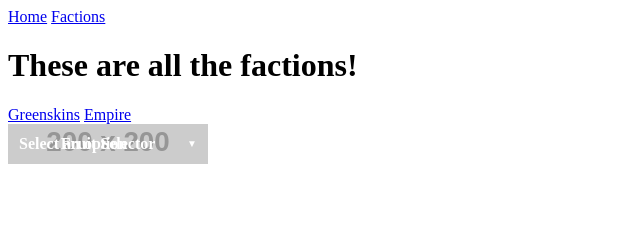
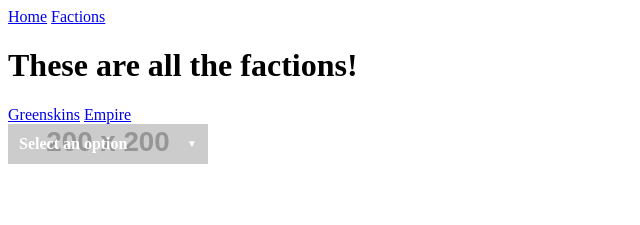
Before and after one commit to TotalTactician/Frondend, a SvelteKit app in the folder my-app/: page /faction in a window 1280 px wide. Shown: the top 225 px of the page, without its empty margins (0-640 px from the left). Built offline with nearby package versions, Linux system fonts and the light colour scheme.

Commit message:
Fixed a minor error in the dropdown header

```diff
--- a/my-app/src/routes/Dropdown.svelte
+++ b/my-app/src/routes/Dropdown.svelte
@@ -19,7 +19,6 @@
 
 <div class="dropdown-container">
   <div class="dropdown-header" on:click={toggleDropdown} style="background-image: url({headerImage})">
-    <div class="dropdown-header-text">{headerText}</div>
     <div class="dropdown-selected">{selected || "Select an option"}</div>
     <span class="dropdown-icon">{isOpen ? "▲" : "▼"}</span>
   </div>
--- a/my-app/src/routes/DropdownHolder.svelte
+++ b/my-app/src/routes/DropdownHolder.svelte
@@ -18,6 +18,5 @@
   optionNames = {options.map(o => o.value)}
   optionImages={options.map(o => o.image)}
   headerImage="https://via.placeholder.com/200"
-  headerText="Fruit Selector"
   selected={selectedOption}
 />
```
